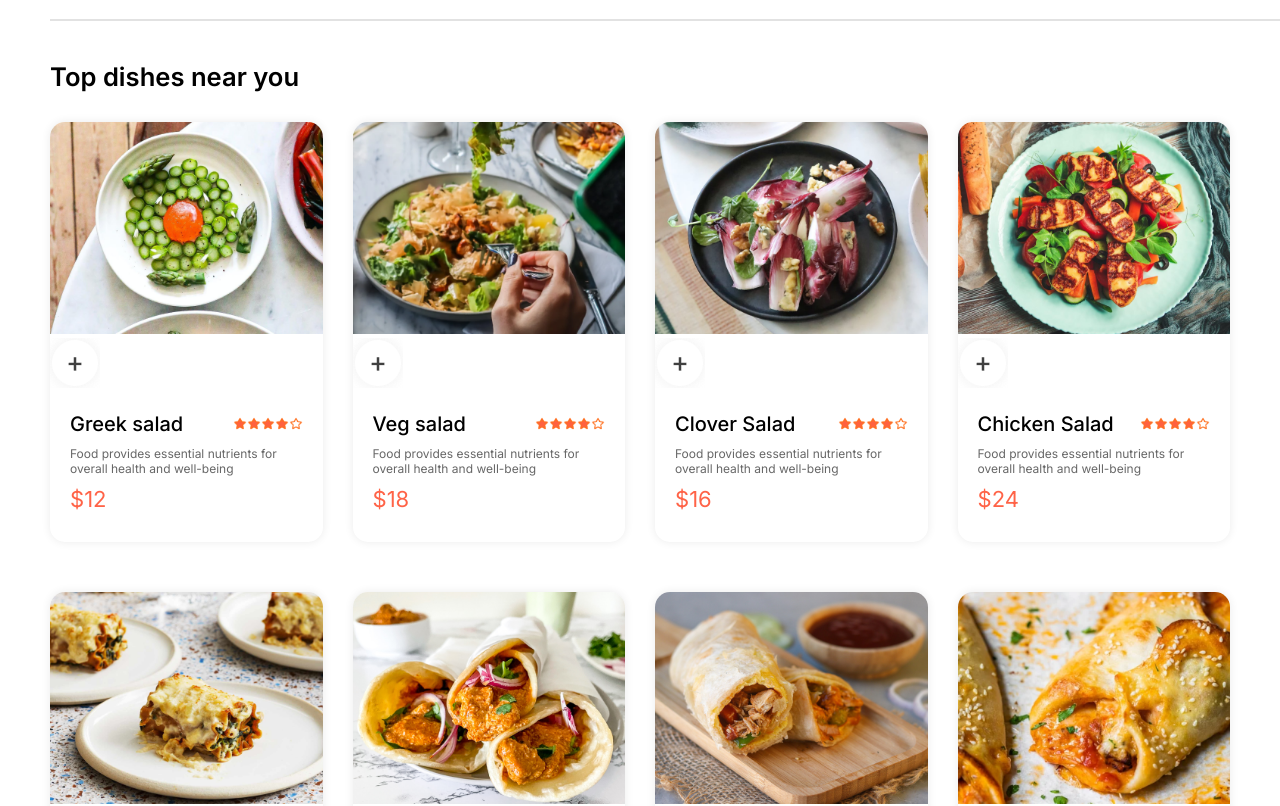
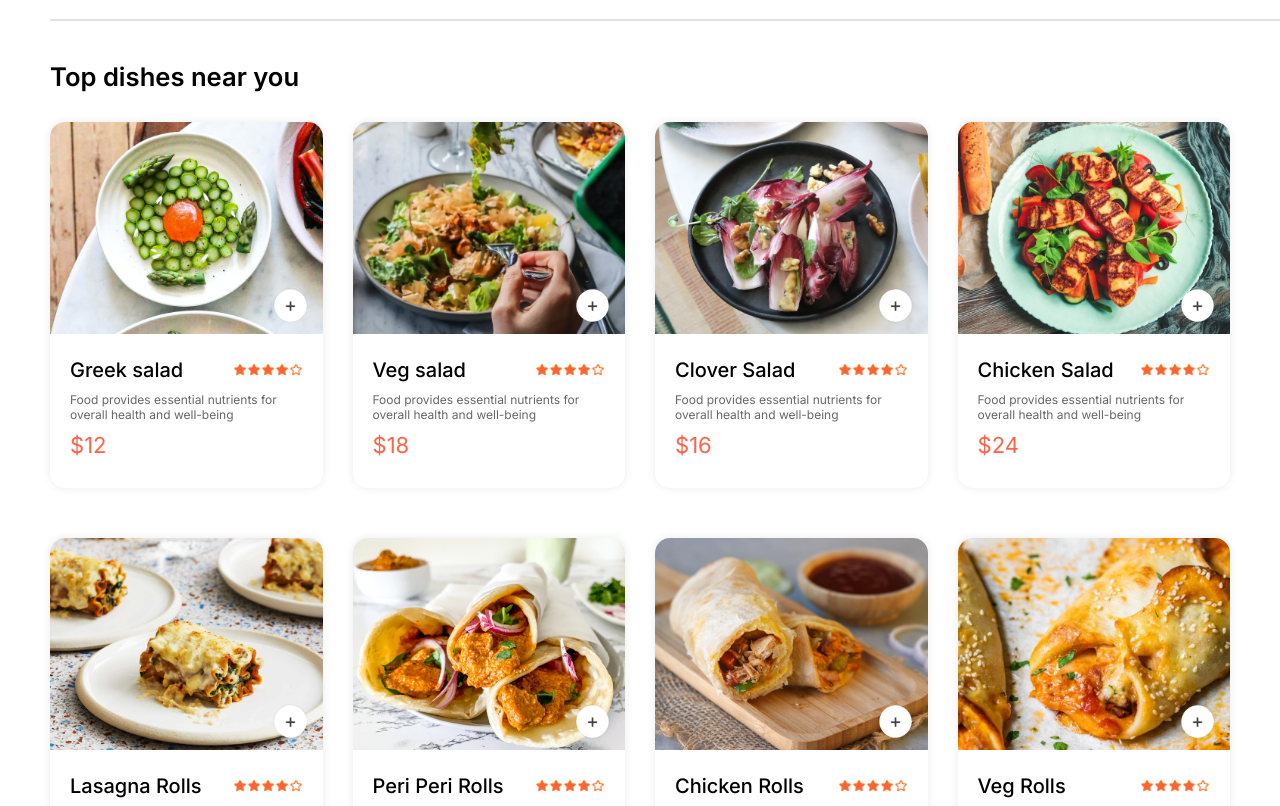
Before and after one commit to shadirahdari/FoodDelivery, a React (Vite) app: page / in a window 1280 px wide. Shown: the part 880-1686 px from the top of the page. Built offline with nearby package versions, Linux system fonts and the light colour scheme; a web font is replaced by a local one.

Commit message:
styled +&- (add) button

```diff
--- a/src/Components/FoodItem/FoodItem.css
+++ b/src/Components/FoodItem/FoodItem.css
@@ -40,3 +40,28 @@
     font-weight: 400;
     margin: 10px 0px;
 }
+.food-item-img-container {
+    position: relative;
+}
+
+.food-item-img-container .add{
+width: 35px;
+position: absolute;
+bottom: 15px;
+right: 15px;
+cursor: pointer;
+border-radius: 50%;
+
+}
+.food-item-counter{
+    position: absolute;
+    bottom: 15px;
+    right: 15px;
+    display: flex;
+    align-items: center;
+    gap: 10px;
+    padding: 6px;
+    border-radius: 50px;
+    background-color: white;
+
+}
```
